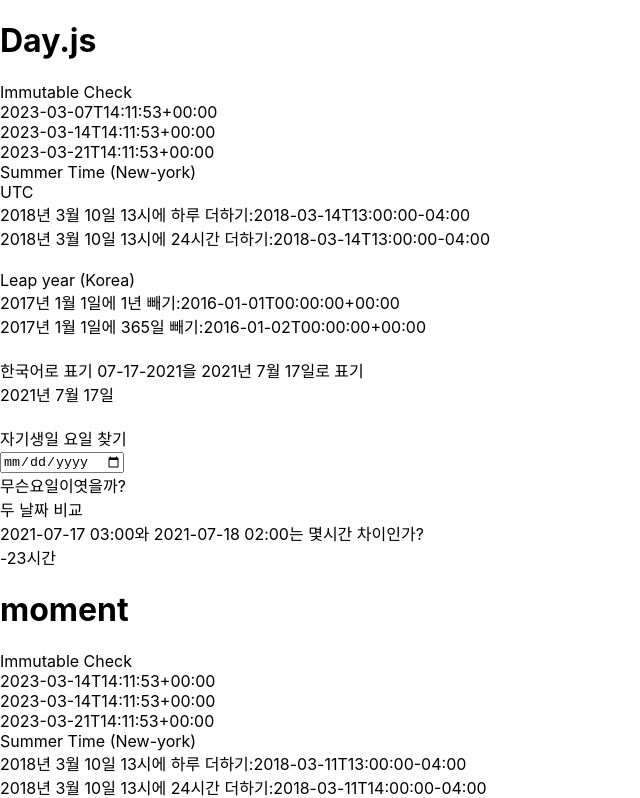
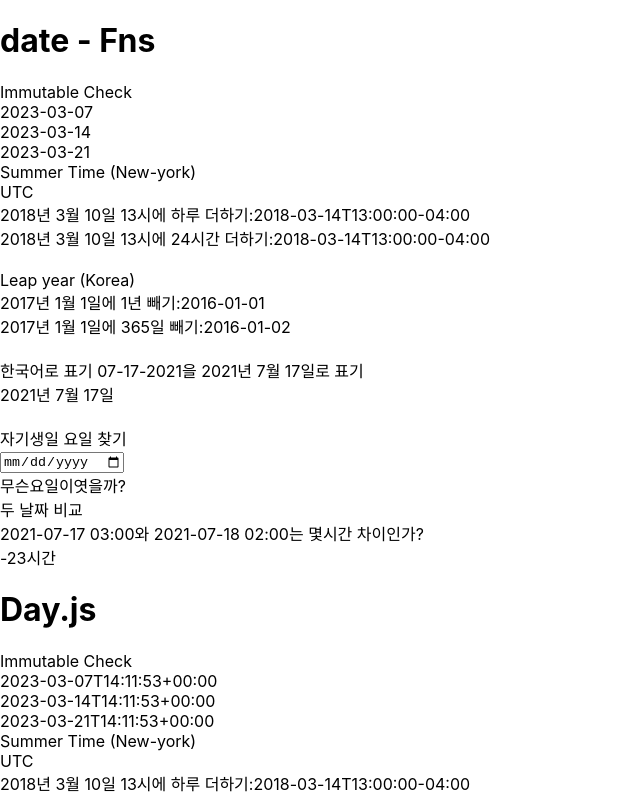
Before and after one commit to hykimyong/cra, a React (Create React App) app: page / in a window 1280 px wide. Shown: the top 798 px of the page, without its empty margins (0-640 px from the left). Built offline with nearby package versions, Linux system fonts and the light colour scheme; the HTML template or start-up script is replaced by a standard one.

Commit message:
datefns
함수형 기반이고 용량이 다른것들에비해작음

```diff
--- a/package.json
+++ b/package.json
@@ -9,6 +9,8 @@
     "@testing-library/jest-dom": "^5.16.5",
     "@testing-library/react": "^13.4.0",
     "@testing-library/user-event": "^13.5.0",
+    "date-fns": "^2.29.3",
+    "date-fns-tz": "^2.0.0",
     "dayjs": "^1.11.7",
     "moment": "^2.29.4",
     "moment-timezone": "^0.5.42",
--- a/src/App.js
+++ b/src/App.js
@@ -1,5 +1,6 @@
 // import logo from './logo.svg';
 import './App.css';
+import DateFnsExample from './components/DateFns/DateFnsExample';
 import DayjsExample from './components/Dayjs/DayjsExample';
 import MomentExample from './components/MomentExample/MomentExample';
 // import Example from './components/3-11.Portal/Example';
@@ -24,6 +25,7 @@
 function App() {
   return (
     <>
+    <DateFnsExample/>
     <DayjsExample/>
     <MomentExample/>
     </>
--- /dev/null
+++ b/src/components/DateFns/DateFnsExample.jsx
@@ -0,0 +1,71 @@
+import React, { useRef, useState } from 'react'
+import dayjs from 'dayjs';
+import 'dayjs/locale/ko';
+
+
+import {add, format, sub, differenceInHours} from 'date-fns';
+import addWeeks from 'date-fns/addWeeks';
+import {ko} from 'date-fns/locale';
+
+
+
+export default function DateFnsExample() {
+
+    const dayFnsDate = new Date();
+    const newDayFnsDate = add(dayFnsDate, {weeks:1});
+    const newDayFnsDate2 = addWeeks(newDayFnsDate, 1);
+
+    const [day, setDay] = useState("");
+    const birthDayRef = useRef(null);
+    const handleBirthDayChange = (event)=>{
+        setDay(format(new Date(event.target.value),"EEEE", {locale: ko}));
+    }
+
+  return (
+    <div>
+        <h1>date - Fns</h1>
+        <div>Immutable Check</div>
+        <div>
+            {format(dayFnsDate, "yyyy-MM-dd")}
+            <br></br>
+            {format(newDayFnsDate, "yyyy-MM-dd")}
+            <br></br>
+            {format(newDayFnsDate2, "yyyy-MM-dd")}
+            <br></br>
+        </div>
+        <div>Summer Time (New-york)</div>
+        <div>{dayjs.tz.guess()}</div>
+        <div>
+            2018년 3월 10일 13시에 하루 더하기:
+            {dayjs.tz("2018-03-13 13:00:00",'America/New_York').add(1,"day").format()}
+        </div>
+        <div>
+            2018년 3월 10일 13시에 24시간 더하기:
+            {dayjs.tz("2018-03-13 13:00:00",'America/New_York').add(24,"hours").format()}
+        </div>
+        <br></br>
+        <div>Leap year (Korea)</div>
+        <div>
+            2017년 1월 1일에 1년 빼기:
+            {format(sub(new Date("2017-01-01"),{years:1}), "yyyy-MM-dd")}
+        </div>
+        <div>
+            2017년 1월 1일에 365일 빼기:
+            {format(sub(new Date("2017-01-01"),{days:365}), "yyyy-MM-dd")}
+        </div>
+        <br></br>
+        <div>한국어로 표기 07-17-2021을 2021년 7월 17일로 표기</div>
+        <div> {format(new Date("07-17-2021"),"yyyy년 M월 d일")}</div>
+        <br></br>
+        <div>자기생일 요일 찾기</div>
+        <div>
+            <input type="date" ref={birthDayRef} onChange={handleBirthDayChange}></input>
+            <div>무슨요일이엿을까?</div>
+            <div>{day}</div>
+        </div>
+        <div>두 날짜 비교</div>
+        <div>2021-07-17 03:00와 2021-07-18 02:00는 몇시간 차이인가?</div>
+        <div>{`${differenceInHours(new Date("2021-07-17 03:00"),new Date("2021-07-18 02:00"))}시간`}</div>
+    </div>
+  )
+}
```
Also changed, not shown: 1 other file (tests, documents, lock files or other folders).
